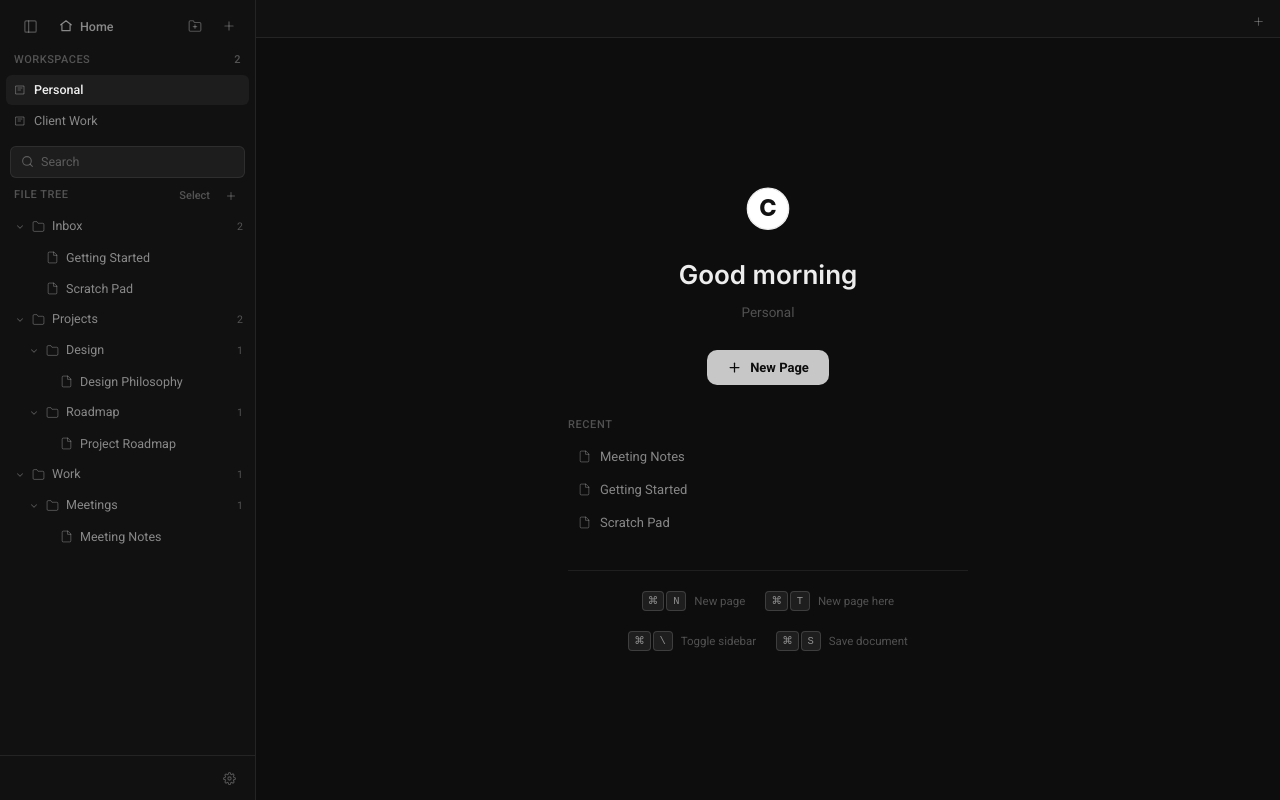
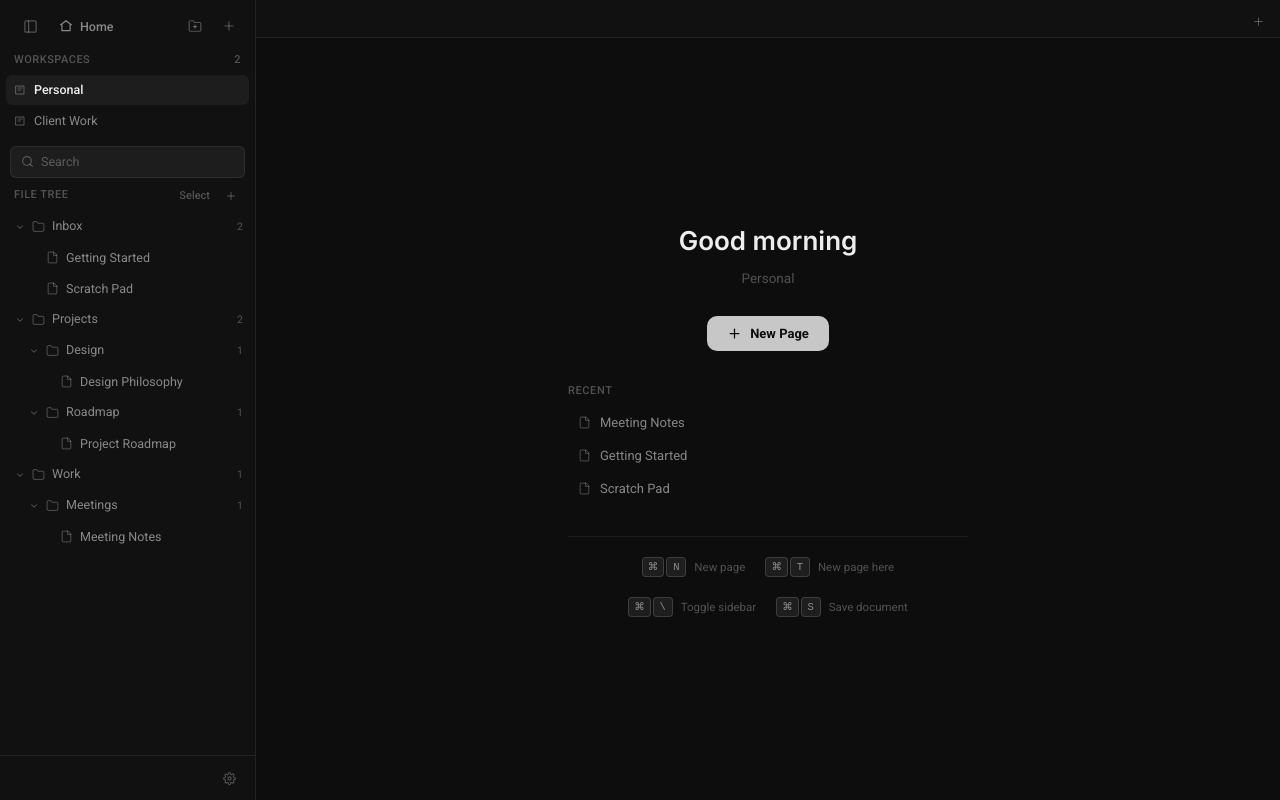
Before and after one commit to brianzliu/complexte, a React (Vite) app in the folder src/renderer/: page / in a window 1280 px wide. Built offline with nearby package versions, Linux system fonts and the light colour scheme; a web font is replaced by a local one; what @platejs/markdown, platejs would draw is missing.

Commit message:
Remove home page logo

```diff
--- a/src/renderer/src/routes/index.tsx
+++ b/src/renderer/src/routes/index.tsx
@@ -26,10 +26,6 @@ export default function IndexPage() {
   return (
     <div className="welcome-page">
       <div className="welcome-inner">
-        <div className="welcome-logo">
-          <img src="/favicon.svg" alt="Complexte" draggable={false} />
-        </div>
-
         <h1 className="welcome-greeting">{greeting()}</h1>
         <p className="welcome-sub">{activeWorkspace?.name ?? 'Workspace'}</p>
 
```
